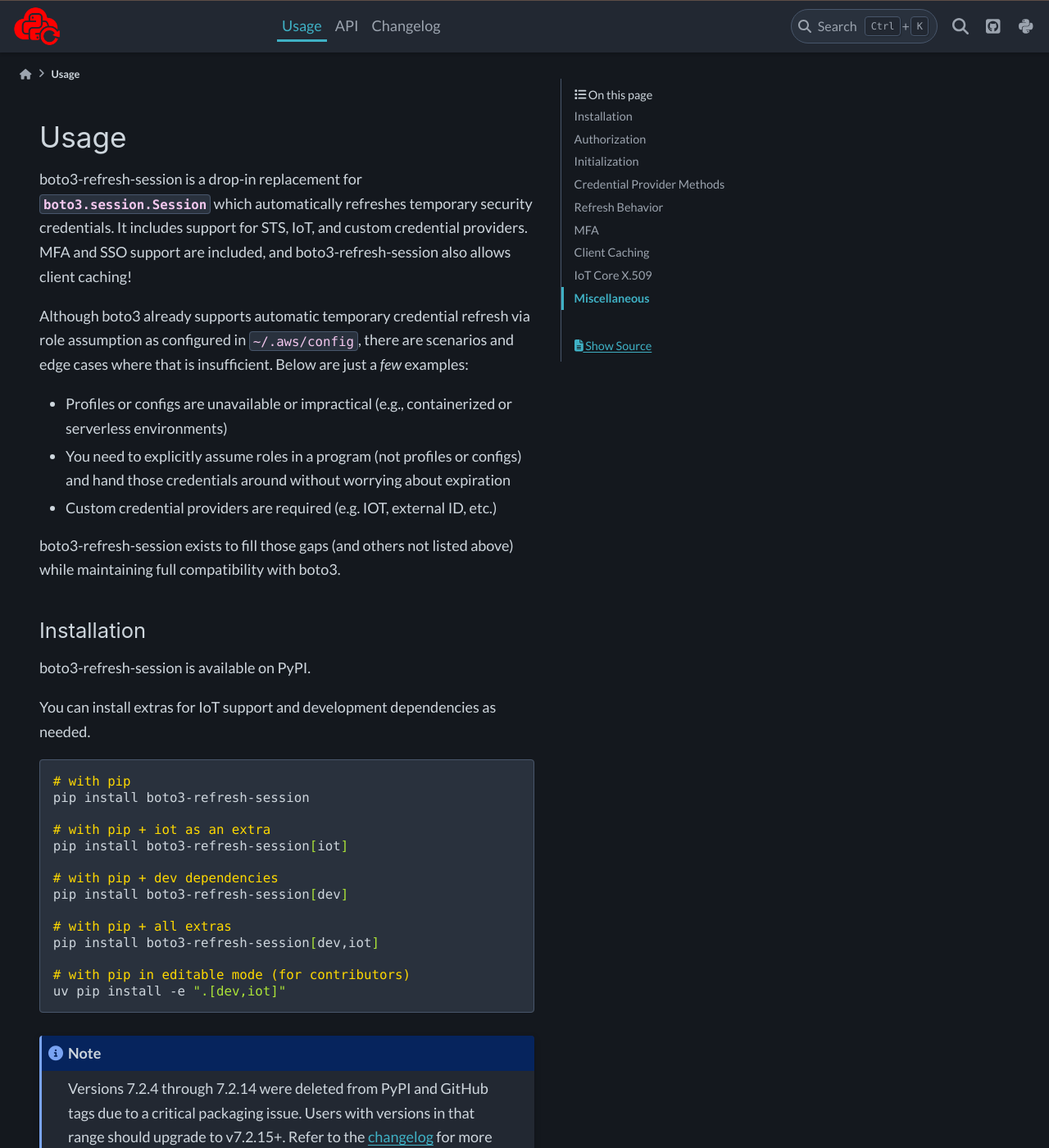
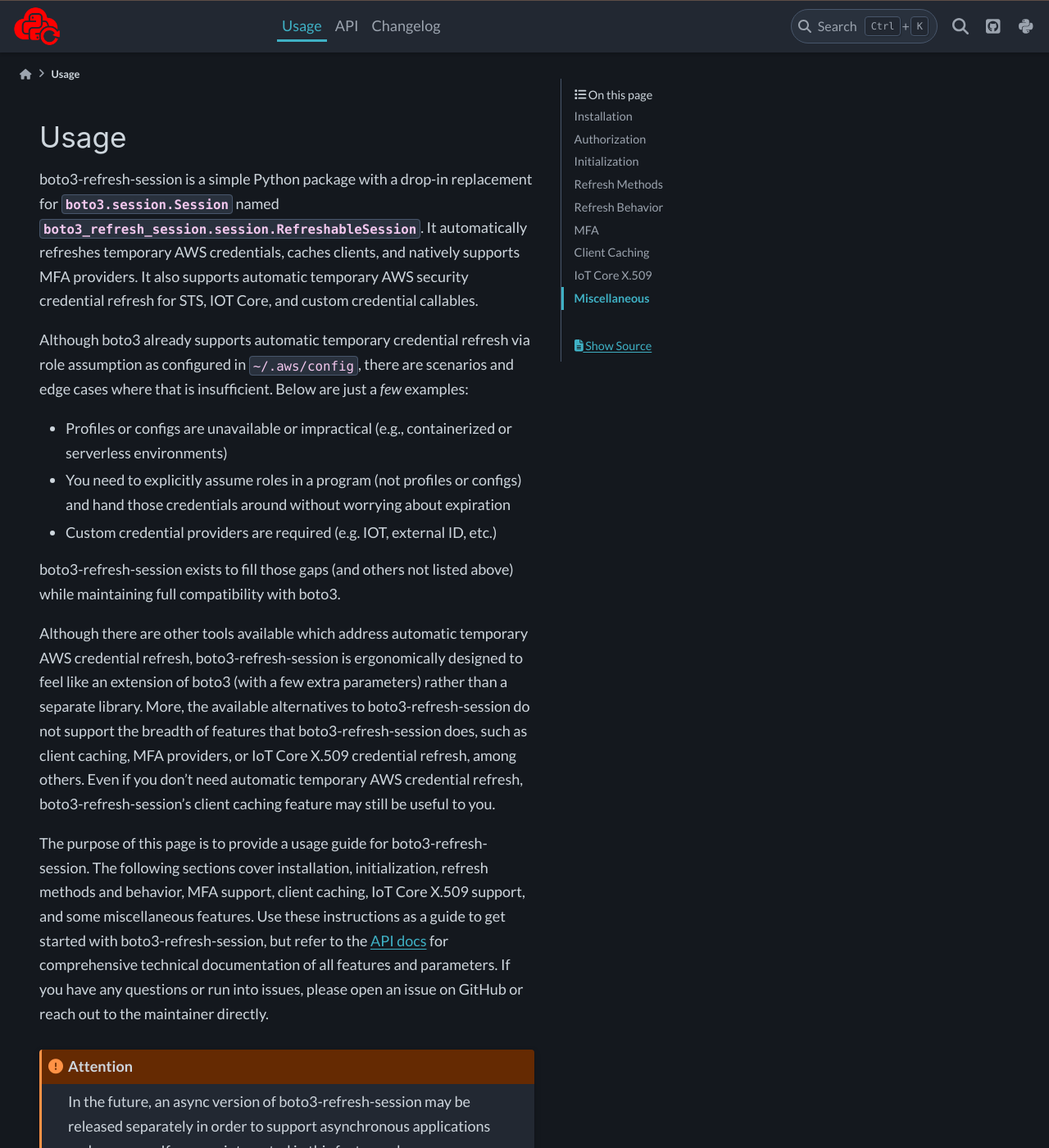
Before and after one commit to michaelthomasletts/boto3-refresh-session, a Sphinx documentation site: the page built from docs/usage.rst, in a window 1280 px wide and 1400 px high. Shown: the whole window at 82% size. Built offline with Sphinx 7.4.7 and the PyData theme 0.15.4, drawn with Linux system fonts in a browser that asks for light colours; some of the changed text lies outside the part shown.

Commit message:
[patch] Documentation overhaul (#128)

```diff
--- a/docs/usage.rst
+++ b/docs/usage.rst
@@ -3,9 +3,9 @@
 Usage
 *****
 
-boto3-refresh-session is a drop-in replacement for :class:`boto3.session.Session` which automatically refreshes
-temporary security credentials. It includes support for STS, IoT, and custom credential providers.
-MFA and SSO support are included, and boto3-refresh-session also allows client caching!
+boto3-refresh-session is a simple Python package with a drop-in replacement for :class:`boto3.session.Session` named :class:`boto3_refresh_session.session.RefreshableSession`.
+It automatically refreshes temporary AWS credentials, caches clients, and natively supports MFA providers.
+It also supports automatic temporary AWS security credential refresh for STS, IOT Core, and custom credential callables.
 
 Although boto3 already supports automatic temporary credential refresh via role assumption as configured in ``~/.aws/config``, there are
 scenarios and edge cases where that is insufficient. Below are just a *few* examples:
@@ -15,6 +15,20 @@
 - Custom credential providers are required (e.g. IOT, external ID, etc.)
 
 boto3-refresh-session exists to fill those gaps (and others not listed above) while maintaining full compatibility with boto3.
+
+Although there are other tools available which address automatic temporary AWS credential refresh, boto3-refresh-session is ergonomically designed to feel like an extension of boto3 (with a few extra parameters) rather than a separate library.
+More, the available alternatives to boto3-refresh-session do not support the breadth of features that boto3-refresh-session does, such as client caching, MFA providers, or IoT Core X.509 credential refresh, among others.
+Even if you don't need automatic temporary AWS credential refresh, boto3-refresh-session's client caching feature may still be useful to you.
+
+The purpose of this page is to provide a usage guide for boto3-refresh-session.
+The following sections cover installation, initialization, refresh methods and behavior, MFA support, client caching, IoT Core X.509 support, and some miscellaneous features.
+Use these instructions as a guide to get started with boto3-refresh-session, but refer to the :ref:`API docs <api>` for comprehensive technical documentation of all features and parameters.
+If you have any questions or run into issues, please open an issue on GitHub or reach out to the maintainer directly.
+
+.. attention::
+
+    In the future, an async version of boto3-refresh-session may be released separately in order to support asynchronous applications and use cases.
+    If you are interested in this feature, please open an issue or reach out to the maintainer directly.
 
 Installation
 ------------
@@ -40,7 +54,7 @@
     # with pip in editable mode (for contributors)
     uv pip install -e ".[dev,iot]"
 
-.. note::
+.. attention::
 
     Versions 7.2.4 through 7.2.14 were deleted from PyPI and GitHub tags due to a critical packaging issue.
     Users with versions in that range should upgrade to v7.2.15+.
@@ -59,7 +73,7 @@
 Everything in boto3 is ultimately built on the :class:`boto3.session.Session` object — including ``Client`` and ``Resource`` objects.
 boto3-refresh-session extends this interface while adding automatic temporary credential refresh and some additional features.
 
-Creating a session with ``RefreshableSession`` is straightforward.
+Creating a session with :class:`boto3_refresh_session.session.RefreshableSession` is straightforward.
 Below is a basic example of creating a ``Client`` via STS role assumption.
 
 .. tip::
@@ -69,7 +83,7 @@
 
 .. tip::
 
-    You can also provide ``assume_role_kwargs`` as a simple dictionary instead of an ``AssumeRoleConfig`` object if you prefer.
+    You can also provide ``assume_role_kwargs`` as a simple dictionary instead of an :class:`boto3_refresh_session.utils.config.AssumeRoleConfig` object if you prefer.
     Both approaches are functionally equivalent!
 
 .. code-block:: python
@@ -85,14 +99,14 @@
 
     s3 = session.client('s3')
 
-``RefreshableSession`` can be initialized exactly like a normal :class:`boto3.session.Session` object.
+:class:`boto3_refresh_session.session.RefreshableSession` can be initialized exactly like a normal :class:`boto3.session.Session` object.
 It accepts every parameter which :class:`boto3.session.Session` does, in addition to parameters for STS role assumption, refresh behavior, timeout limits, MFA, and client caching.
 To illustrate, below is an example of creating a ``Client`` via STS role assumption with custom retry configuration and region specification.
 
 .. tip::
 
-    ``RefreshableSession`` also accepts a ``sts_client_kwargs`` parameter, which allows you to pass custom parameters to the internal STS client used for role assumption.
-    Like ``assume_role_kwargs``, ``sts_client_kwargs`` can be provided as either a dictionary or a ``STSClientConfig`` object.
+    :class:`boto3_refresh_session.session.RefreshableSession` also accepts a ``sts_client_kwargs`` parameter, which allows you to pass custom parameters to the internal STS client used for role assumption.
+    Like ``assume_role_kwargs``, ``sts_client_kwargs`` can be provided as either a dictionary or a :class:`boto3_refresh_session.utils.config.STSClientConfig` object.
     Check the :class:`STS.Client` documentation for available parameters.
 
 .. code-block:: python
@@ -110,15 +124,15 @@
 .. tip::
 
     Attributes in ``assume_role_kwargs`` and ``sts_client_kwargs`` can be accessed using dot-notation *or* dictionary-style access.
-    Same goes for ``AssumeRoleConfig`` and ``STSClientConfig`` objects.
+    Same goes for :class:`boto3_refresh_session.utils.config.AssumeRoleConfig` and :class:`boto3_refresh_session.utils.config.STSClientConfig` objects.
 
-Credential Provider Methods
----------------------------
+Refresh Methods
+---------------
 
-``RefreshableSession`` uses STS by default.
+:class:`boto3_refresh_session.session.RefreshableSession` uses STS by default.
 To be more precise, if ``method`` is not specified, it defaults to ``"sts"``.
-If you want to use ``RefreshableSession`` with IoT or provide a custom credential provider instead then you must modulate the ``method`` parameter accordingly to ``"iot"`` or ``"custom"``.
-Those methods require additional parameters; refer to the `modules reference <https://michaelthomasletts.com/boto3-refresh-session/api/index.html#refresh-strategies>`_ for more details.
+If you want to use :class:`boto3_refresh_session.session.RefreshableSession` with IoT or provide a custom credential provider instead then you must modulate the ``method`` parameter accordingly to ``"iot"`` or ``"custom"``.
+Those methods require additional parameters; refer to the :ref:`API docs <api>` for more details.
 
 Refresh Behavior
 ----------------
@@ -247,15 +261,15 @@
 
 .. tip::
 
-    **boto3-refresh-session caches clients by default**; to disable client caching, set ``cache_clients=False`` when initializing ``RefreshableSession``.
+    **boto3-refresh-session caches clients by default**; to disable client caching, set ``cache_clients=False`` when initializing :class:`boto3_refresh_session.session.RefreshableSession`.
 
 .. tip::
 
-    To interact with the client cache directly, reference the ``RefreshableSession.client_cache`` attribute.
+    To interact with the client cache directly, reference the ``client_cache`` attribute.
 
 .. note::
 
-    In order to retrieve clients from the cache, you must use the ``ClientCacheKey`` object.
+    In order to retrieve clients from the cache, you must use the :class:`boto3_refresh_session.utils.cache.ClientCacheKey` object.
 
 .. code-block:: python
 
@@ -295,7 +309,7 @@
 AWS IoT Core can vend temporary AWS credentials through the credentials provider when you connect with an X.509 certificate and a role alias.
 boto3-refresh-session makes this flow seamless by automatically refreshing credentials over mTLS.
 boto3-refresh-session supports both PEM files and PKCS#11 modules for private key storage.
-For additional information on the exact parameters that ``RefreshableSession`` takes for IoT, check `this documentation <https://michaelthomasletts.com/boto3-refresh-session/api/generated/boto3_refresh_session.methods.iot.x509.IOTX509RefreshableSession.html#boto3_refresh_session.methods.iot.x509.IOTX509RefreshableSession>`_.
+For additional information on the exact parameters that :class:`boto3_refresh_session.session.RefreshableSession` takes for IoT, check the docs for :class:`boto3_refresh_session.methods.iot.x509.IOTX509RefreshableSession`.
 
 For PEM files:
 
@@ -376,7 +389,7 @@
     # credentials property
     print(session.credentials)
 
-If you wish to make ``RefreshableSession`` globally available in your application without needing to pass it around explicitly, cleverly update the default session in boto3 like so:
+If you wish to make :class:`boto3_refresh_session.session.RefreshableSession` globally available in your application without needing to pass it around explicitly, cleverly update the default session in boto3 like so:
 
 .. code-block:: python
 
--- a/pyproject.toml
+++ b/pyproject.toml
@@ -1,7 +1,7 @@
 [project]
 name = "boto3-refresh-session"
 version = "7.3.9"
-description = "boto3-refresh-session is a drop-in replacement for boto3.Session. It automatically refreshes temporary AWS security credentials, caches clients, and natively supports MFA providers. It supports STS, IOT Core (X.509), and custom credential methods."
+description = "boto3-refresh-session is a simple Python package with a drop-in replacement for boto3.Session named RefreshableSession. It automatically refreshes temporary AWS credentials, caches clients, and natively supports MFA providers. It also supports automatic temporary AWS security credential refresh for STS, IOT Core, and custom credential callables."
 authors = [
     {name = "Mike Letts",email = "lettsmt@gmail.com"}
 ]
```
Also changed, not shown: other parts of docs/usage.rst (+5 -6 lines), README.md (+9 -13 lines), docs/index.rst (+17 -20 lines), 2 other files.
